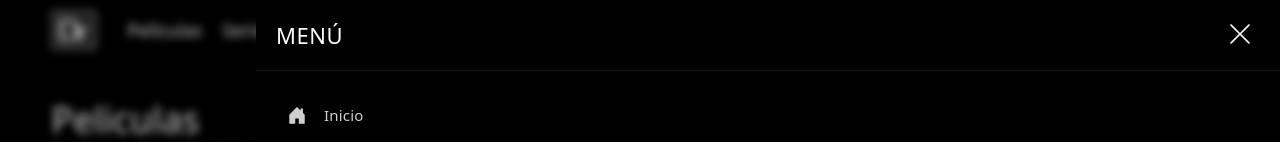
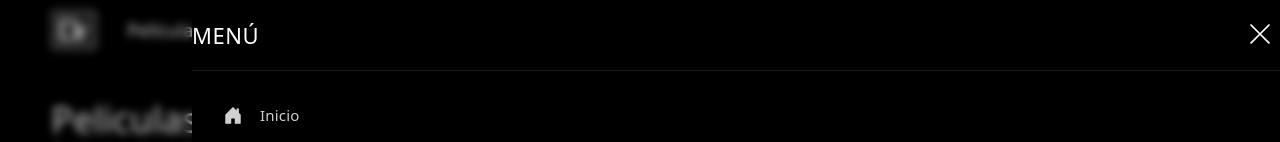
Before and after one commit to dariorea/drmovies, a React (Vite) app in the folder frontend/: page /movies in a window 1280 px wide. Both pictures are taken after a click on the element 402 px from the left and 30 px from the top of the page. Shown: the top 142 px of the page. Built offline with nearby package versions, Linux system fonts and the light colour scheme; no server answers.

Commit message:
update 9.9

```diff
--- a/frontend/src/components/Aside/aside.module.css
+++ b/frontend/src/components/Aside/aside.module.css
@@ -25,7 +25,6 @@
 }
 
 .menuContainer h2 {
-    margin-left: 20px;
 
     font-weight: 500;
     letter-spacing: 0.5px;
@@ -34,7 +33,7 @@
 .closeButton {
     width: 40px;
     height: 40px;
-    margin-right: 20px;
+
 
 
     display: flex;
@@ -64,7 +63,7 @@
 
     padding: 20px 14px;
 
-    overflow-y: auto;
+    overflow-y: hidden;
 }
 
 .navLinks {
@@ -82,7 +81,7 @@
 }
 
 .links {
-    width: 100%;
+    width: 90%;
 }
 
 .links a {
--- a/frontend/src/components/AsideIcon/asideIcon.module.css
+++ b/frontend/src/components/AsideIcon/asideIcon.module.css
@@ -67,7 +67,7 @@
     top: 0;
     right: 0;
 
-    width: 80%;
+    width: 85%;
     height: 100vh;
 
     z-index: 2;
```
